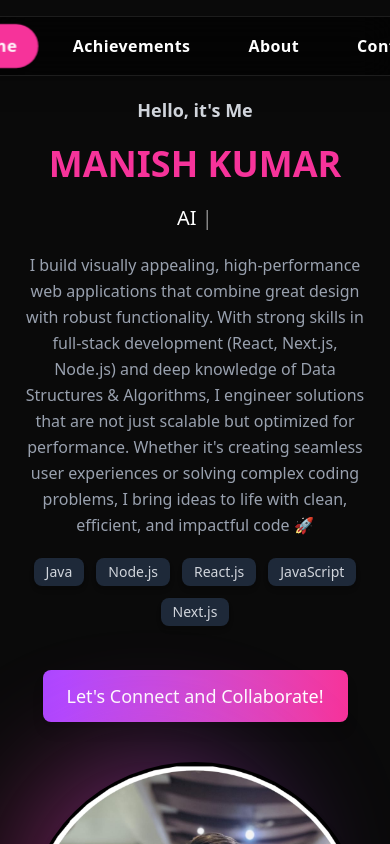
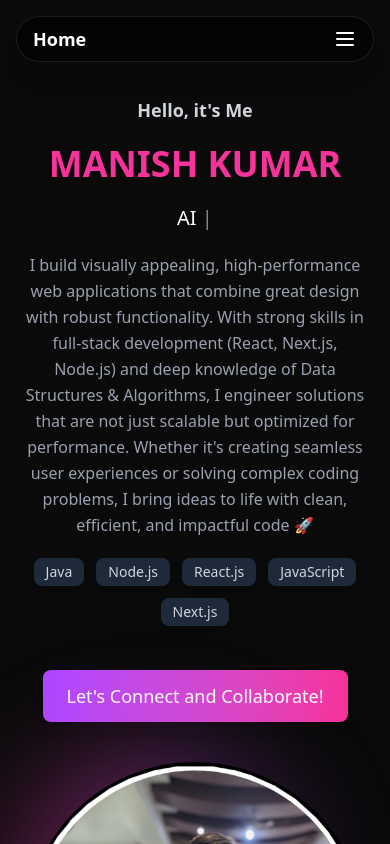
Before and after one commit to ManishKumarCs/My-Portfolio, a Next.js app: page / in a window 390 px wide. Shown: the top 844 px of the page. Built offline with nearby package versions, Linux system fonts and the light colour scheme.

Commit message:
update portfolio

```diff
--- a/src/app/components/Header.js
+++ b/src/app/components/Header.js
@@ -1,15 +1,24 @@
 "use client";
 
 import React, { useState } from "react";
+import { Menu, X } from "lucide-react"; // Make sure you have lucide-react installed
 
 const navItems = ["Home", "Achievements", "About", "Contact"];
 
 const Header = () => {
   const [active, setActive] = useState("Home");
+  const [isOpen, setIsOpen] = useState(false);
+
+  const handleToggle = () => setIsOpen(!isOpen);
+  const handleLinkClick = (item) => {
+    setActive(item);
+    setIsOpen(false); // close mobile menu after click
+  };
 
   return (
-    <header className="fixed top-4 left-0 right-0 z-50 flex justify-center font-[var(--font-poppins)]">
-      <nav className="flex gap-4 px-4 py-2 rounded-full
+    <header className="fixed top-4 left-0 right-0 z-50 flex justify-center font-[var(--font-poppins)] px-4">
+      {/* Desktop Nav */}
+      <nav className="hidden md:flex gap-4 px-4 py-2 rounded-full
         bg-black/60 backdrop-blur-lg shadow-xl border border-white/10">
         {navItems.map((item) => (
           <a
@@ -27,6 +36,38 @@ const Header = () => {
           </a>
         ))}
       </nav>
+
+      {/* Mobile Nav Toggle */}
+      <div className="md:hidden bg-black/60 backdrop-blur-lg px-4 py-2 rounded-full border border-white/10 shadow-xl w-full flex justify-between items-center">
+        <span className="text-white font-semibold text-lg">{active}</span>
+        <button onClick={handleToggle} className="text-white">
+          {isOpen ? <X size={24} /> : <Menu size={24} />}
+        </button>
+      </div>
+
+      {/* Mobile Nav Dropdown */}
+      {isOpen && (
+        <div className="absolute top-16 left-4 right-4 bg-black/80 backdrop-blur-lg rounded-xl border border-white/10 shadow-xl z-40 md:hidden">
+          <ul className="flex flex-col items-center py-4">
+            {navItems.map((item) => (
+              <li key={item} className="w-full text-center">
+                <a
+                  href={`#${item.toLowerCase()}`}
+                  onClick={() => handleLinkClick(item)}
+                  className={`block w-full py-3 px-6 text-base font-semibold transition-all duration-300 tracking-wide rounded-md
+                    ${
+                      active === item
+                        ? "bg-pink-500 text-white"
+                        : "text-white hover:bg-pink-500"
+                    }`}
+                >
+                  {item}
+                </a>
+              </li>
+            ))}
+          </ul>
+        </div>
+      )}
     </header>
   );
 };
```
